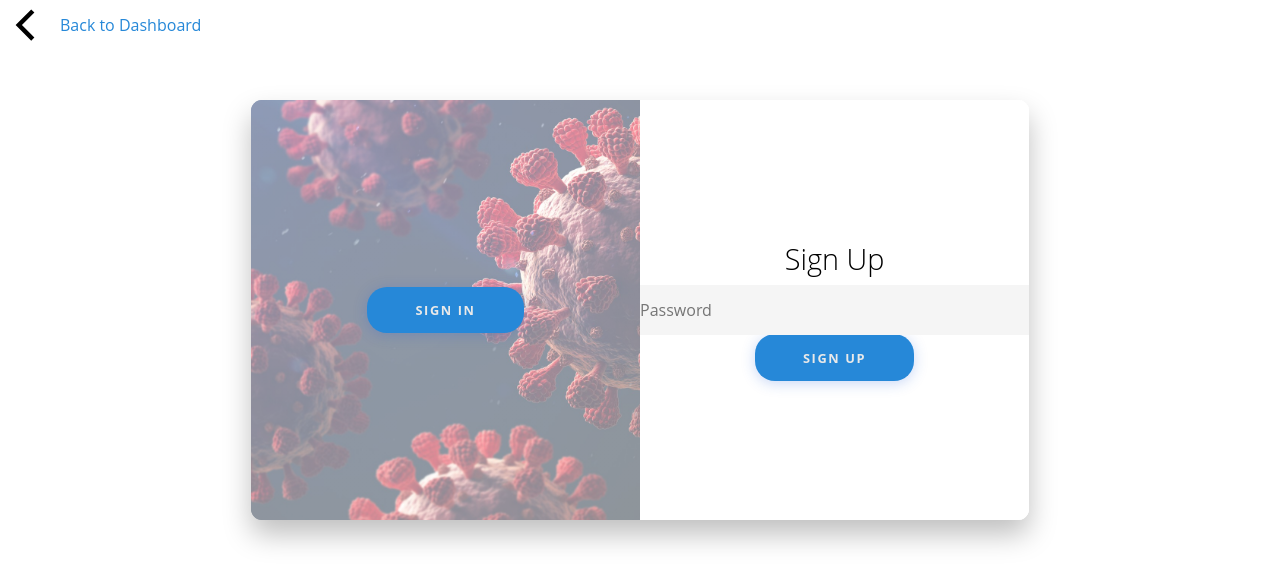
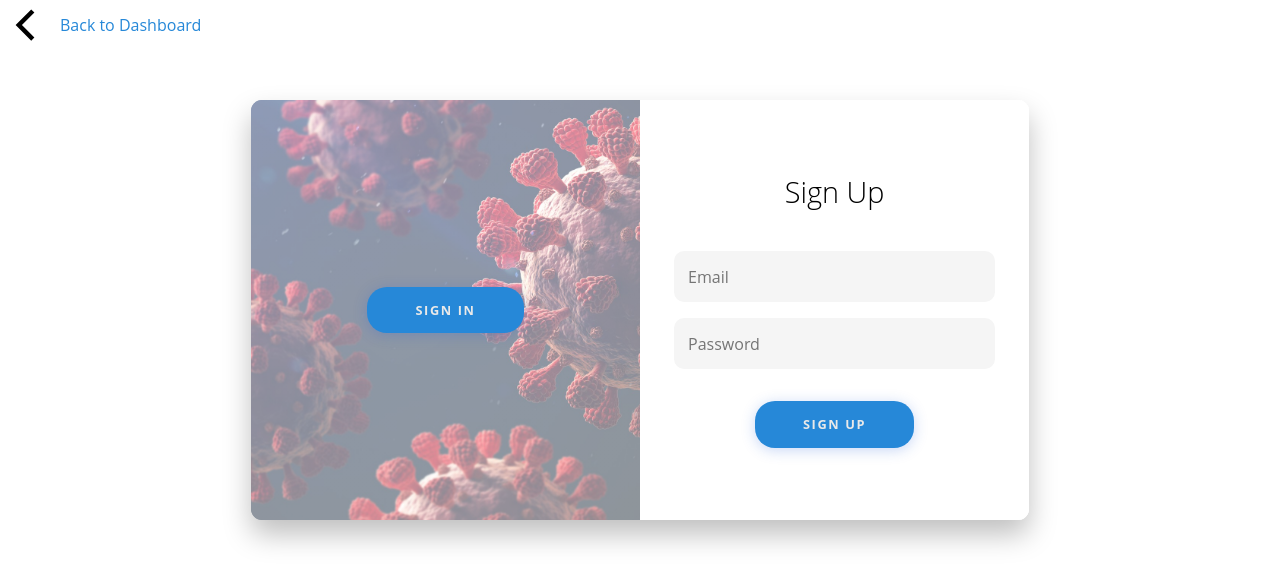
Before and after one commit to Akshat0563/Covid-Portal, a React (Create React App) app in the folder client/: page /SignUp in a window 1280 px wide. Both pictures are taken after a click on the button "SIGN UP". Shown: the top 584 px of the page. Built offline with nearby package versions, Linux system fonts and the light colour scheme.

Commit message:
User Auth

```diff
--- a/client/src/components/Hospital/hospital.jsx
+++ b/client/src/components/Hospital/hospital.jsx
@@ -53,13 +53,13 @@ const Hospital = () => {
     if (!hospitals || !filter) {
         return <>
         <NavBar/>
-        <input type="text" placeholder="Search Hospital" style={{margin:"80px"}} onChange={handleSearch}/>
+        <input type="text" placeholder="Search Hospital" style={{margin:"80px 0px 0px 80px"}} onChange={handleSearch}/>
         </>
     }
     return (
       <>
       <NavBar/>
-      <input type="text" placeholder="Search Hospital" style={{margin:"80px"}} onChange={handleSearch}/>
+      <input type="text" placeholder="Search Hospital" style={{margin:"80px 0px 0px 80px"}} onChange={handleSearch}/>
         <div className='hospitalMain'>
           {filter.map((hospital  =>
           // hospital['hospital']
--- a/client/src/components/Hospital/hospitals.css
+++ b/client/src/components/Hospital/hospitals.css
@@ -5,10 +5,6 @@
 
 .body {
   background: rgb(255, 255, 255);
-}
-
-.input {
-  position: fixed;
 }
 
 .hospitalMain {
--- a/client/src/components/SignUp-SignIn/SignUp.js
+++ b/client/src/components/SignUp-SignIn/SignUp.js
@@ -1,11 +1,14 @@
 import React, { useState } from 'react';
 import './SignUp-SignIn.css';
 import image1 from '../../Images/iconfinder_211686_back_arrow_icon.svg';
+import axios from "axios";
 
 const SignUp = () => {
   document.title = 'Covid Portal | SignUp'
 
   const [className1, setClassName1] = useState('');
+  const [user1, setUser1] = useState({email: '', password: ''});
+  const [user2, setUser2] = useState({email: '', password: ''});
 
   const LeftPanelActive = () => {
     setClassName1('')
@@ -14,6 +17,42 @@ const SignUp = () => {
   const RightPanelActive = () => {
     setClassName1("right-panel-active")
   };
+
+ const handleSignUp = async() => {
+   console.log(user1)
+    const response = await axios.post('http://locahost:2000/api/signUp', user1)
+    console.log(response)
+  }
+
+  const handleSignIn = async() => {
+    const response = await axios.post('http://locahost:2000/api/signIn', user2)
+    console.log(response)
+  }
+
+  const handleChange = (e) => {
+    const { name, value } = e.target;
+
+    switch (name) {
+      case 'email1':
+        setUser1({ ...user1, email: value });
+        console.log(user1)
+        break;
+      case 'password1':
+        setUser1({ ...user1, password: value });
+        console.log(user1)
+        break;
+      case 'email2':
+        setUser2({ ...user2, email: value });
+        console.log(user2)
+        break;
+      case 'password2':
+        setUser2({ ...user2, password: value });
+        console.log(user2)
+        break;
+      default:
+        break;
+    }
+  }
 
   return (
     <>
@@ -26,20 +65,19 @@ const SignUp = () => {
       <div className="container__form container--signup">
         <form action="#" className="form" id="form1">
           <h2 className="formtitle">Sign Up</h2>
-          <input type="text" placeholder="User" className="input" />
-          <input type="email" placeholder="Email" className="input" />
-          <input type="password" placeholder="Password" className="input" />
-          <button className="btn">Sign Up</button>
+          <input type="email" placeholder="Email" name='email1' className="input" onChange={handleChange} noValidate/>
+          <input type="password" placeholder="Password" name='password1' className="input" onChange={handleChange} noValidate/>
+          <button className="btn" onClick={handleSignUp}>Sign Up</button>
         </form>
       </div>
 
       <div className="container__form container--signin">
         <form action="#" className="form" id="form2">
           <h2 className="formtitle">Sign In</h2>
-          <input type="email" placeholder="Email" className="input" />
-          <input type="password" placeholder="Password" className="input" />
+          <input type="email" placeholder="Email" className="input" name='email2' onChange={handleChange} noValidate/>
+          <input type="password" placeholder="Password" className="input" name='password2' onChange={handleChange} noValidate/>
           <a href="#" className="link">Forgot your password?</a>
-          <button className="btn">Sign In</button>
+          <button className="btn" onClick={handleSignIn}>Sign In</button>
         </form>
       </div>
 
```
